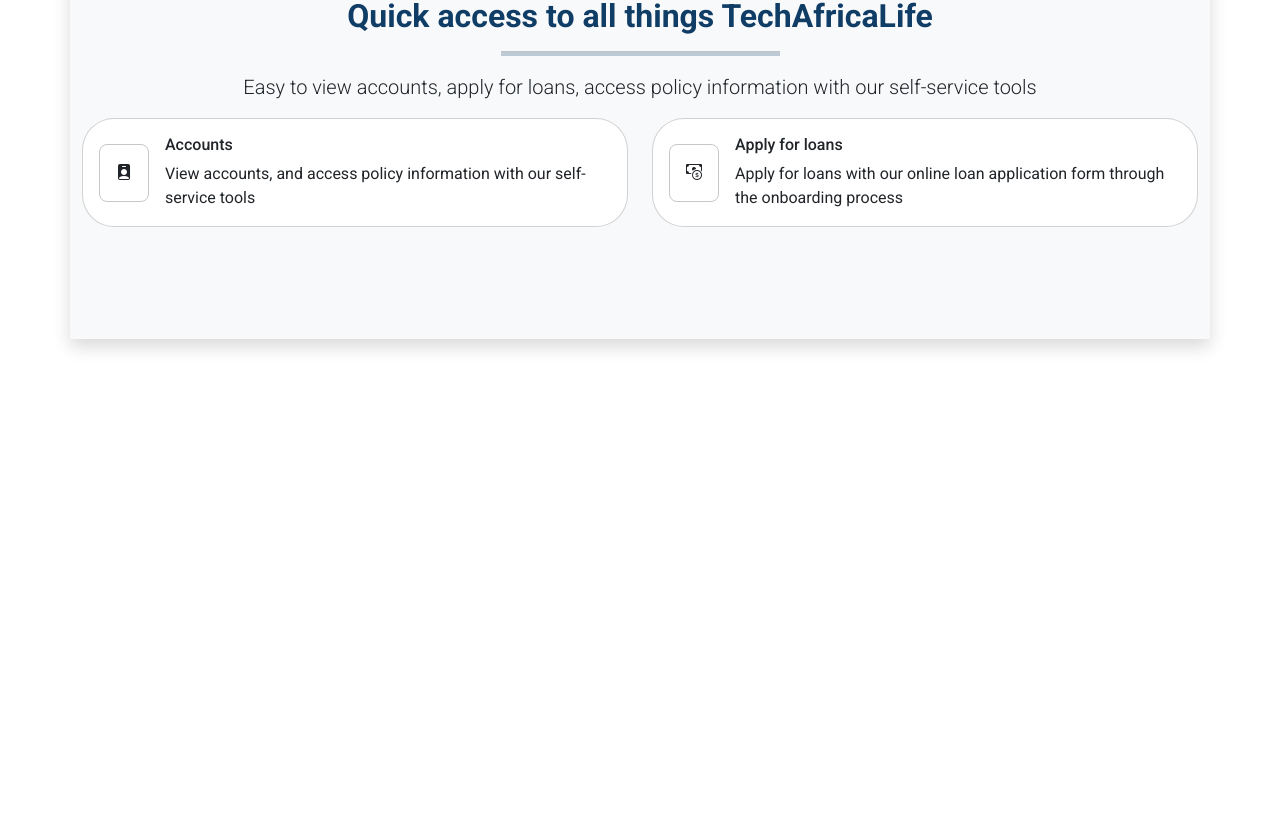
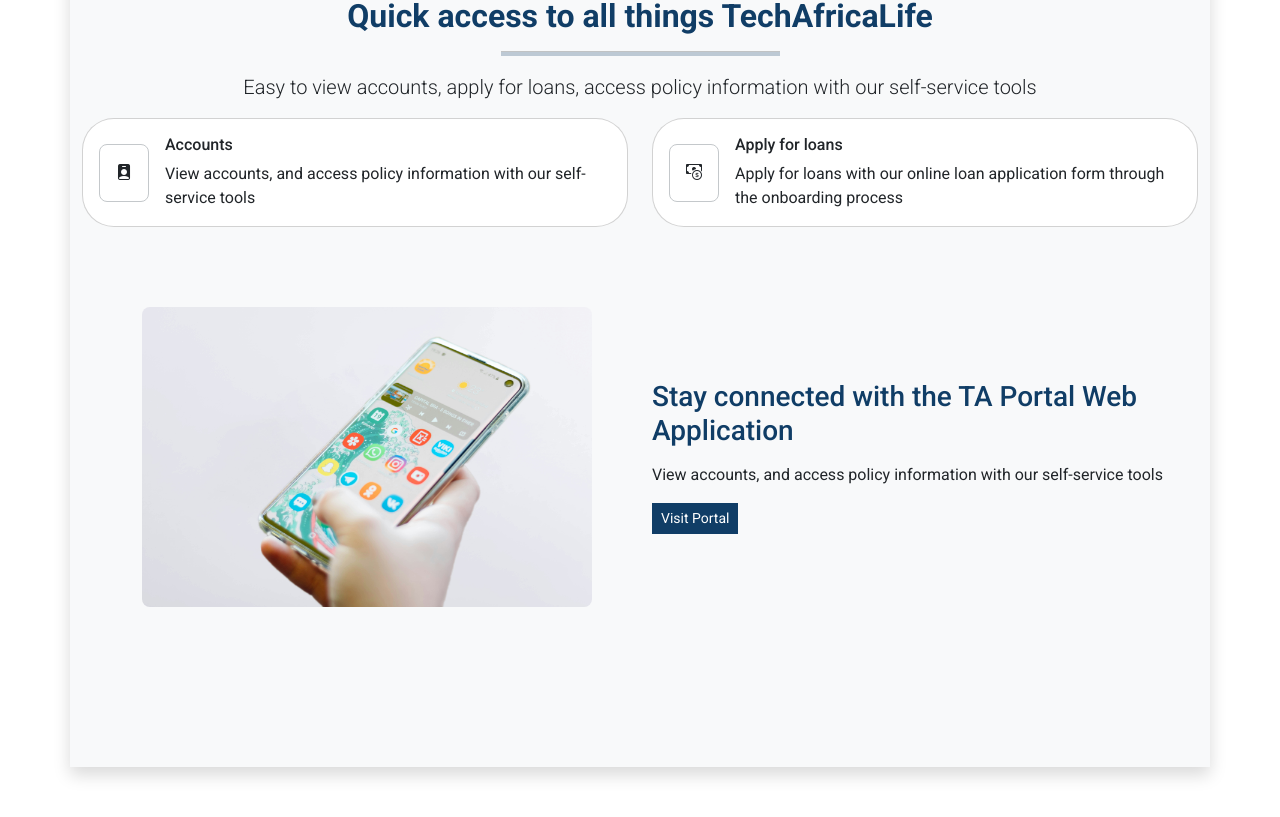
Before and after one commit to dalienst/techafricasacco, a Next.js app: page / in a window 1280 px wide. Shown: the part 2215-3032 px from the top of the page. Before the commit the page ends 2618 px from the top, so only its background shows below. Built offline with nearby package versions, Linux system fonts and the light colour scheme.

Commit message:
add app section

```diff
--- a/app/components/Why.jsx
+++ b/app/components/Why.jsx
@@ -1,3 +1,4 @@
+import Image from "next/image";
 import React from "react";
 
 function Why() {
@@ -30,8 +31,8 @@
                   <div className="text-start">
                     <h6 className="card-title">Accounts</h6>
                     <p className="card-text">
-                      View accounts, and access policy
-                      information with our self-service tools
+                      View accounts, and access policy information with our
+                      self-service tools
                     </p>
                   </div>
                 </div>
@@ -47,13 +48,49 @@
                   <div className="text-start">
                     <h6 className="card-title">Apply for loans</h6>
                     <p className="card-text">
-                      Apply for loans with our online loan application form through the onboarding process
+                      Apply for loans with our online loan application form
+                      through the onboarding process
                     </p>
                   </div>
                 </div>
               </div>
             </div>
           </div>
+
+          <section className="py-5 px-4 mt-3">
+            <div className="row align-items-center">
+              <div className="col-sm-12 col-md-6 mb-3">
+                <Image
+                  src="/app.jpg"
+                  alt="Tech Africa SACCO"
+                  width={450}
+                  height={450}
+                  priority
+                  className="img-fluid rounded-3"
+                />
+              </div>
+
+              <div className="col-sm-12 col-md-6 mb-3 ">
+                <h3 className="text-start title mb-3">
+                  Stay connected with the TA Portal Web Application
+                </h3>
+
+                <p className="text-start">
+                  View accounts, and access policy information with our
+                  self-service tools
+                </p>
+
+                <div className="text-start">
+                  <button
+                    className="btn rounded-0 btn-sm"
+                    style={{ backgroundColor: "#103d66", color: "#fff" }}
+                  >
+                    Visit Portal
+                  </button>
+                </div>
+              </div>
+            </div>
+          </section>
         </div>
       </div>
     </div>
```
Also changed, not shown: public/app.jpg (added).
